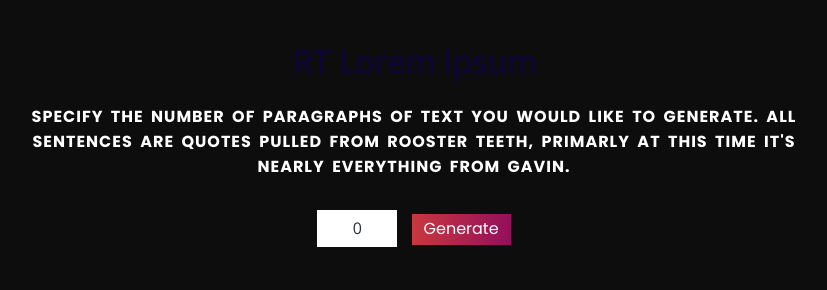
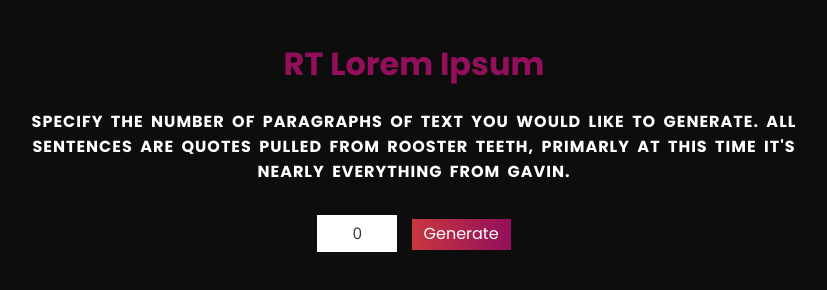
Before and after one commit to tim-green/rt-ipsum, a website: page public/index.html in a window 1280 px wide. Shown: the whole page, without its empty margins (226-1053 px from the left). Drawn offline with nearby package versions, Linux system fonts and the light colour scheme; some packages are replaced by stand-ins of ours; a script that the page names is missing.

Commit message:
Update styles.css

```diff
--- a/public/styles.css
+++ b/public/styles.css
@@ -48,6 +48,12 @@
 input[type=number]::-webkit-outer-spin-button {
   -webkit-appearance: none;
   margin: 0;
+}
+
+.title{
+  font-family: 'Poppins';
+  font-weight: 700;
+  color:#930f5b;
 }
 
 .video-container {
```
